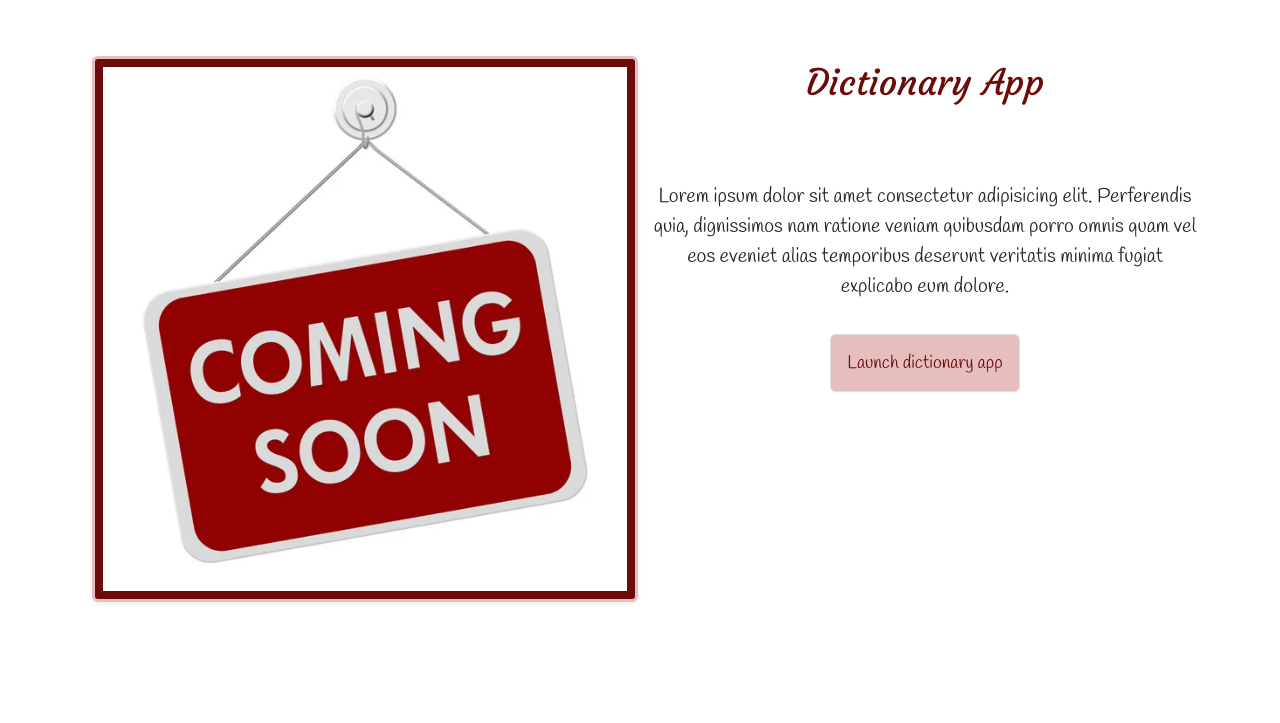
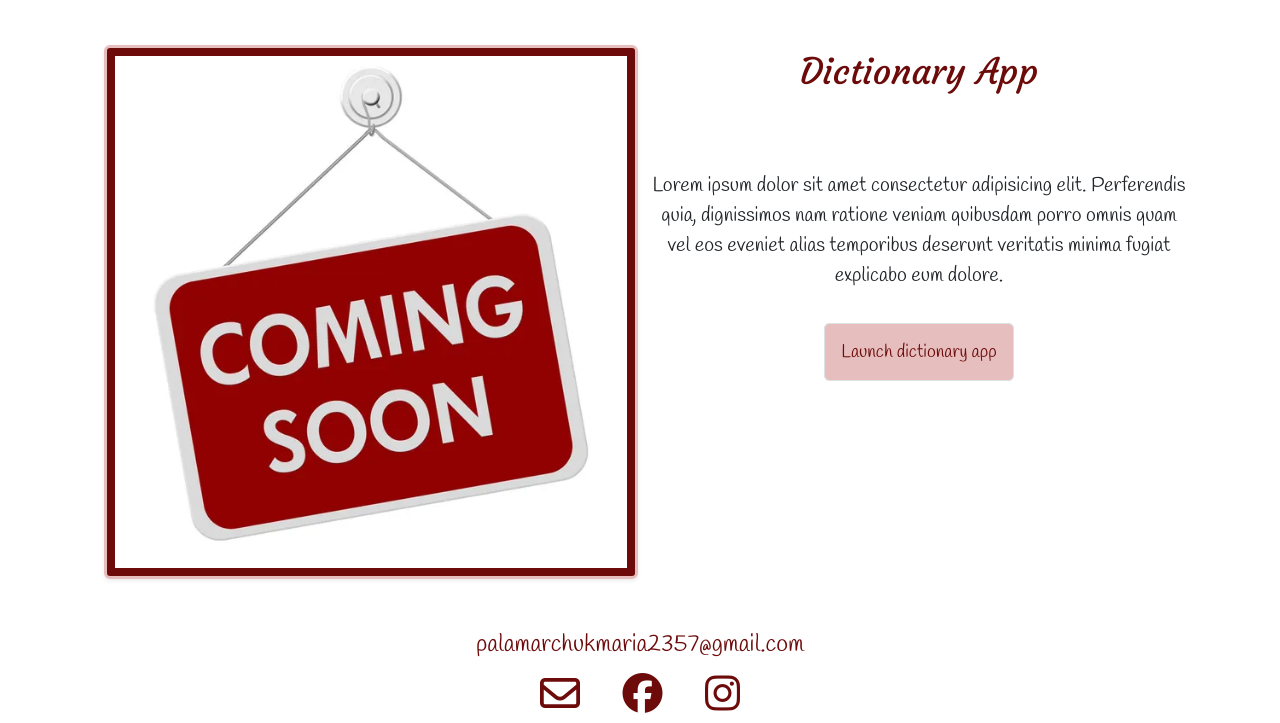
Before and after one commit to MariaPalamarchuk/Portfolio-project, a plain HTML site: page index.html in a window 1280 px wide. Shown: the part 1498-2221 px from the top of the page. Before the commit the page ends 2148 px from the top, so only its background shows below. Drawn offline with nearby package versions, Linux system fonts and the light colour scheme.

Commit message:
added footer with social icons

```diff
--- a/about.html
+++ b/about.html
@@ -12,6 +12,10 @@
       integrity="sha384-Zenh87qX5JnK2Jl0vWa8Ck2rdkQ2Bzep5IDxbcnCeuOxjzrPF/et3URy9Bv1WTRi"
       crossorigin="anonymous"
     />
+    <script
+      src="https://kit.fontawesome.com/8f0d6cdb09.js"
+      crossorigin="anonymous"
+    ></script>
     <!-- JavaScript Bundle with Popper -->
     <script
       src="https://cdn.jsdelivr.net/npm/bootstrap@5.2.2/dist/js/bootstrap.bundle.min.js"
--- a/index.html
+++ b/index.html
@@ -12,6 +12,7 @@
       integrity="sha384-Zenh87qX5JnK2Jl0vWa8Ck2rdkQ2Bzep5IDxbcnCeuOxjzrPF/et3URy9Bv1WTRi"
       crossorigin="anonymous"
     />
+    <script src="https://kit.fontawesome.com/8f0d6cdb09.js" crossorigin="anonymous"></script>
     <!-- JavaScript Bundle with Popper -->
     <script
       src="https://cdn.jsdelivr.net/npm/bootstrap@5.2.2/dist/js/bootstrap.bundle.min.js"
@@ -23,6 +24,7 @@
 <link href="https://fonts.googleapis.com/css2?family=Courgette&family=Handlee&display=swap" rel="stylesheet">
 </head>
 <body>
+  <div class="container">
     <body class="text-center">
     <nav class="navbar navbar-expand-lg fixed-top bg-light">
       <div class="container-fluid">
@@ -157,5 +159,17 @@
 
       </div>
     </div>
+    <footer>
+      <a class="footer-email" href="mailto:palamarchukmaria2357@gmail.com">palamarchukmaria2357@gmail.com</a>
+      <div class="social-links">
+        <a class="social-links" href="mailto:palamarchukmaria2357@gmail.com"><i class="fa-regular fa-envelope ms-3 me-3"></i></a>
+        <a  class="social-links"href="https://www.facebook.com/PalamarchukMariia1/"><i class="fa-brands fa-facebook ms-3 me-3"></i></a>
+        <a class="social-links" href="https://www.instagram.com/miapalamarchuk/"><i class="fa-brands fa-instagram ms-3 me-3"></i></a>
+
+
+
+    </div>
+    </footer>
+  </div>
 </body>
 </html>
--- a/style.css
+++ b/style.css
@@ -176,3 +176,19 @@ h3 {
   color: var(--primary-color);
   margin: 0px 120px 0px 120px;
 }
+.footer-email {
+  font-size: 24px;
+  text-decoration: none;
+  color: var(--primary-color);
+  font-family: var(--main-font);
+}
+.footer-email:hover {
+  color: var(--secondary-color);
+}
+.social-links {
+  font-size: 40px;
+  color: var(--primary-color);
+}
+.social-links:hover {
+  color: var(--secondary-color);
+}
```
Also changed, not shown: contact.html (+4 -0 lines), work.html (+4 -0 lines).
